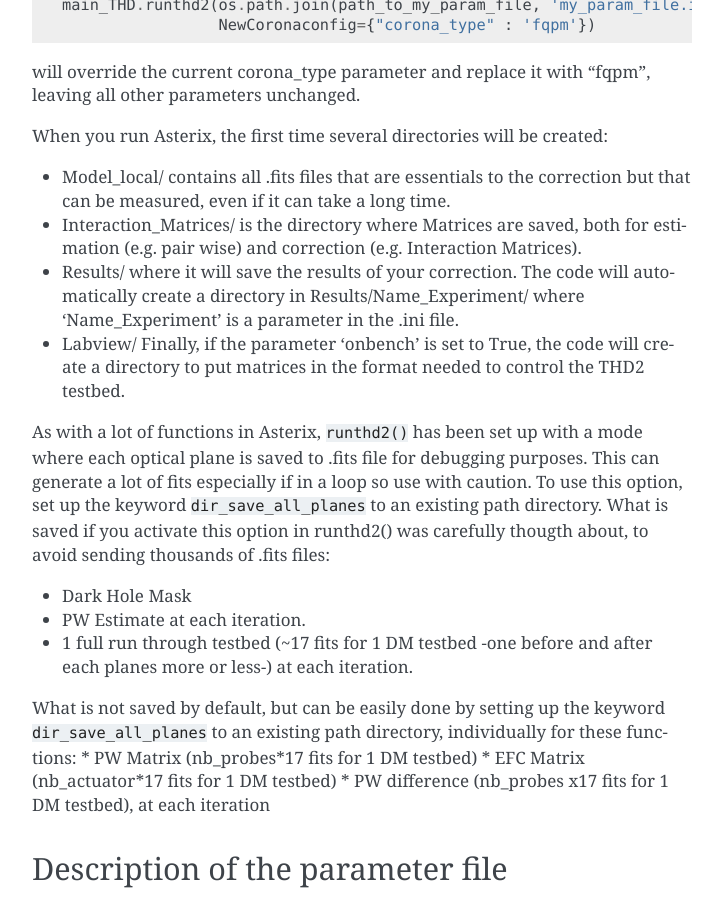
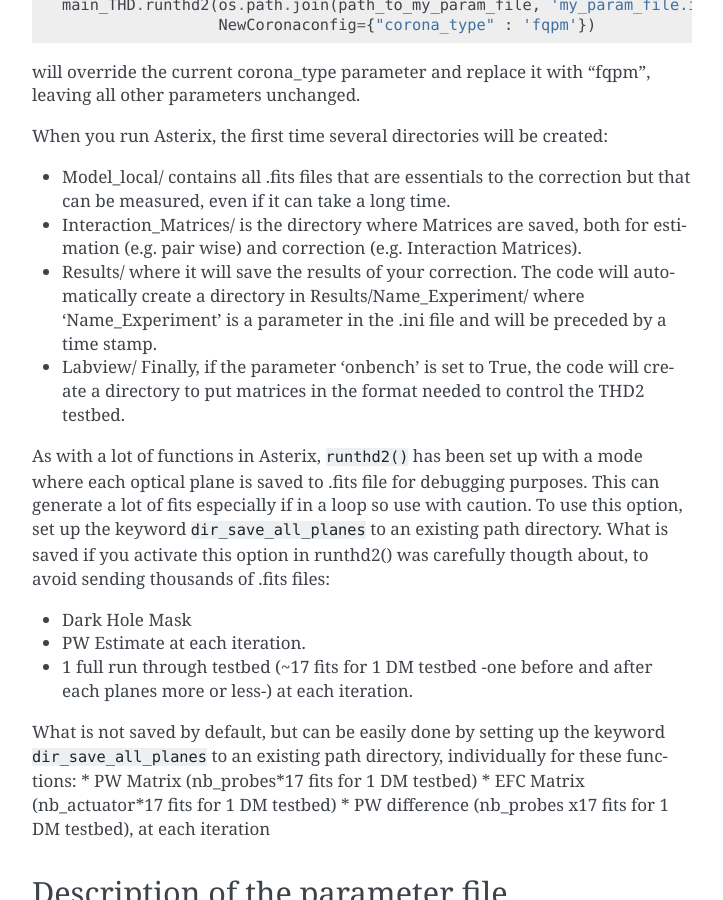
Before and after one commit to johanmazoyer/Asterix, a Sphinx documentation site: the page built from source/run_asterix.rst, in a window 1280 px wide and 900 px high, scrolled down 1078 px. Shown: the whole window, without its empty margins (388-1111 px from the left). Built offline with Sphinx 7.4.7, drawn with Linux system fonts in a browser that asks for light colours.

Commit message:
Add note about timestamp to docs.

```diff
--- a/source/run_asterix.rst
+++ b/source/run_asterix.rst
@@ -54,7 +54,7 @@ When you run Asterix, the first time several directories will be created:
 
 * Interaction_Matrices/ is the directory where Matrices are saved, both for estimation (e.g. pair wise) and correction (e.g. Interaction Matrices).
 
-* Results/ where it will save the results of your correction. The code will automatically create a directory in Results/Name_Experiment/ where 'Name_Experiment' is a parameter in the .ini file.
+* Results/ where it will save the results of your correction. The code will automatically create a directory in Results/Name_Experiment/ where 'Name_Experiment' is a parameter in the .ini file and will be preceded by a time stamp.
 
 * Labview/ Finally, if the parameter 'onbench' is set to True, the code will create a directory to put matrices in the format needed to control the THD2 testbed.
 
```
